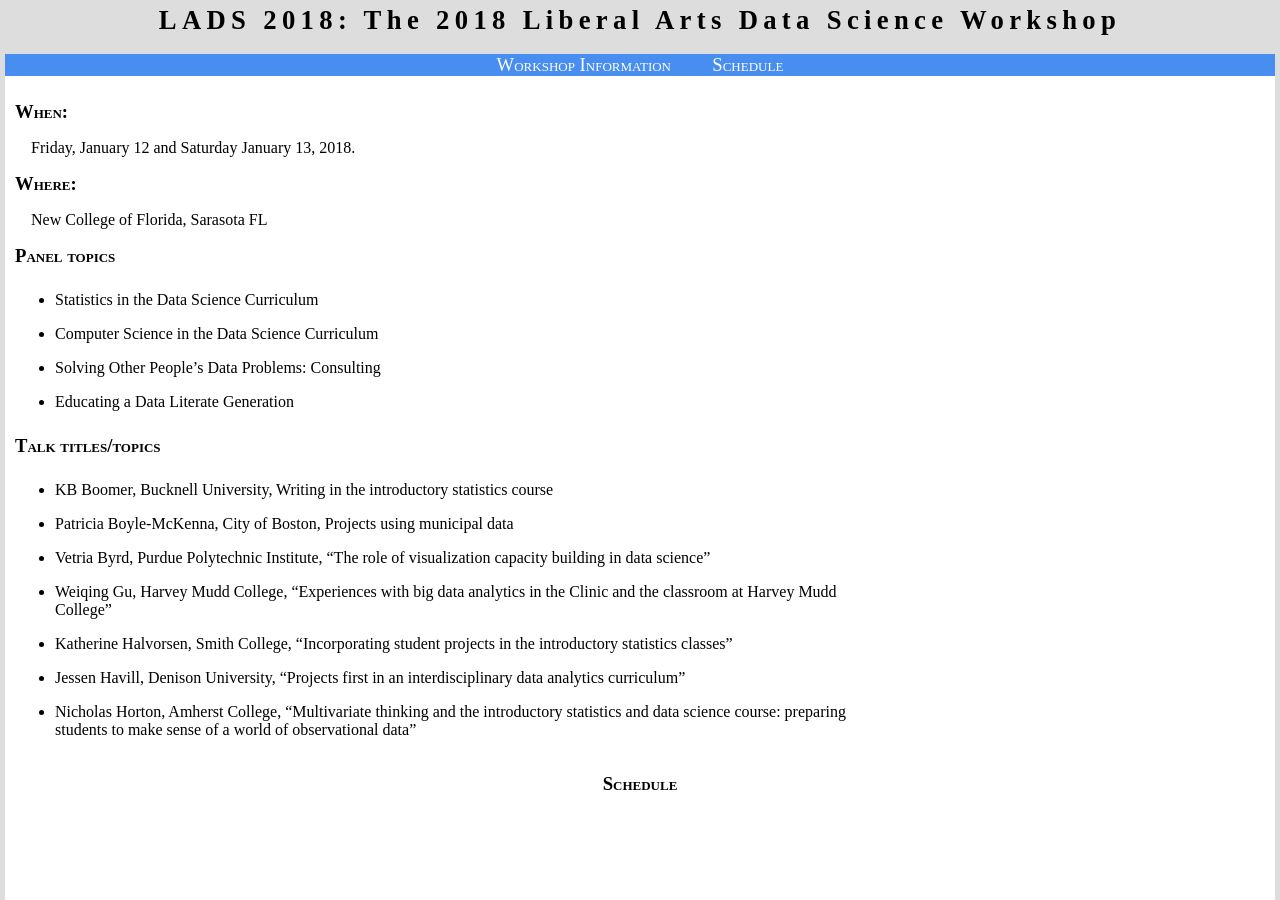
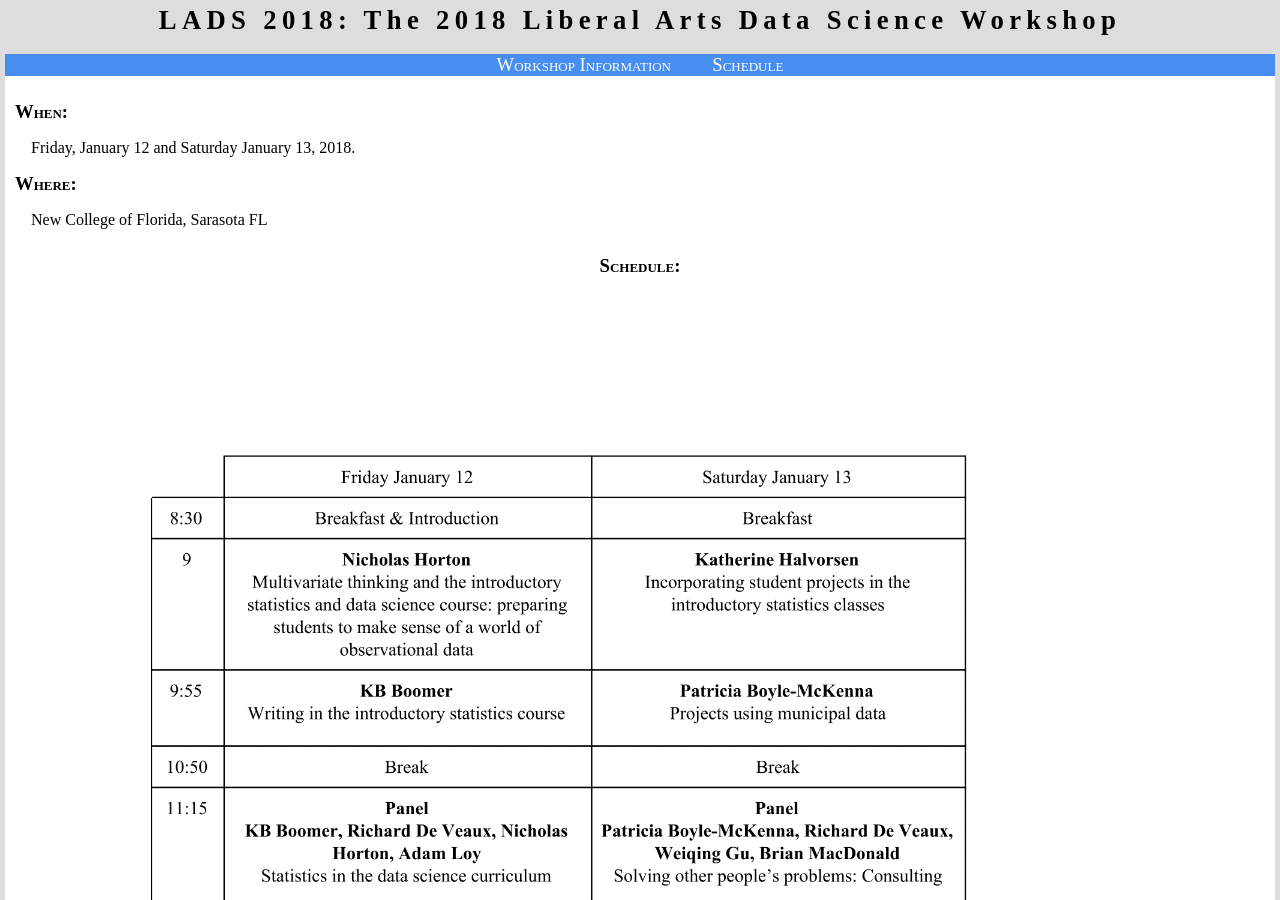
Before and after one commit to davidwgillman/davidwgillman.github.io, a Jekyll site: the page built from ladsworkshop/schedule.md, in a window 1280 px wide and 900 px high. Built offline with Jekyll 4.4.1, drawn with Linux system fonts in a browser that asks for light colours.

Commit message:
keep only the schedule

```diff
--- a/ladsworkshop/schedule.md
+++ b/ladsworkshop/schedule.md
@@ -9,21 +9,6 @@ Friday, January 12 and Saturday January 13, 2018.
 ## Where:
 New College of Florida, Sarasota FL
 
-## Panel topics
-- Statistics in the Data Science Curriculum
-- Computer Science in the Data Science Curriculum
-- Solving Other People's Data Problems: Consulting
-- Educating a Data Literate Generation
+## Schedule:
 
-## Talk titles/topics
-- KB Boomer, Bucknell University, Writing in the introductory statistics course
-- Patricia Boyle-McKenna, City of Boston, Projects using municipal data
-- Vetria Byrd, Purdue Polytechnic Institute, "The role of visualization capacity building in data science"
-- Weiqing Gu, Harvey Mudd College, "Experiences with big data analytics in the Clinic and the classroom at Harvey Mudd College"
-- Katherine Halvorsen, Smith College, "Incorporating student projects in the introductory statistics classes"
-- Jessen Havill, Denison University, "Projects first in an interdisciplinary data analytics curriculum"
-- Nicholas Horton, Amherst College, "Multivariate thinking and the introductory statistics and data science course: preparing students to make sense of a world of observational data"
-
-## Schedule
-
-![schedule](schedule.png){:class="img-responsive" height="1000px" width="850px"}
+![schedule](schedule.png){:class="img-responsive" height="1320px" width="1020px"}
```
Also changed, not shown: ladsworkshop/schedule.png.
